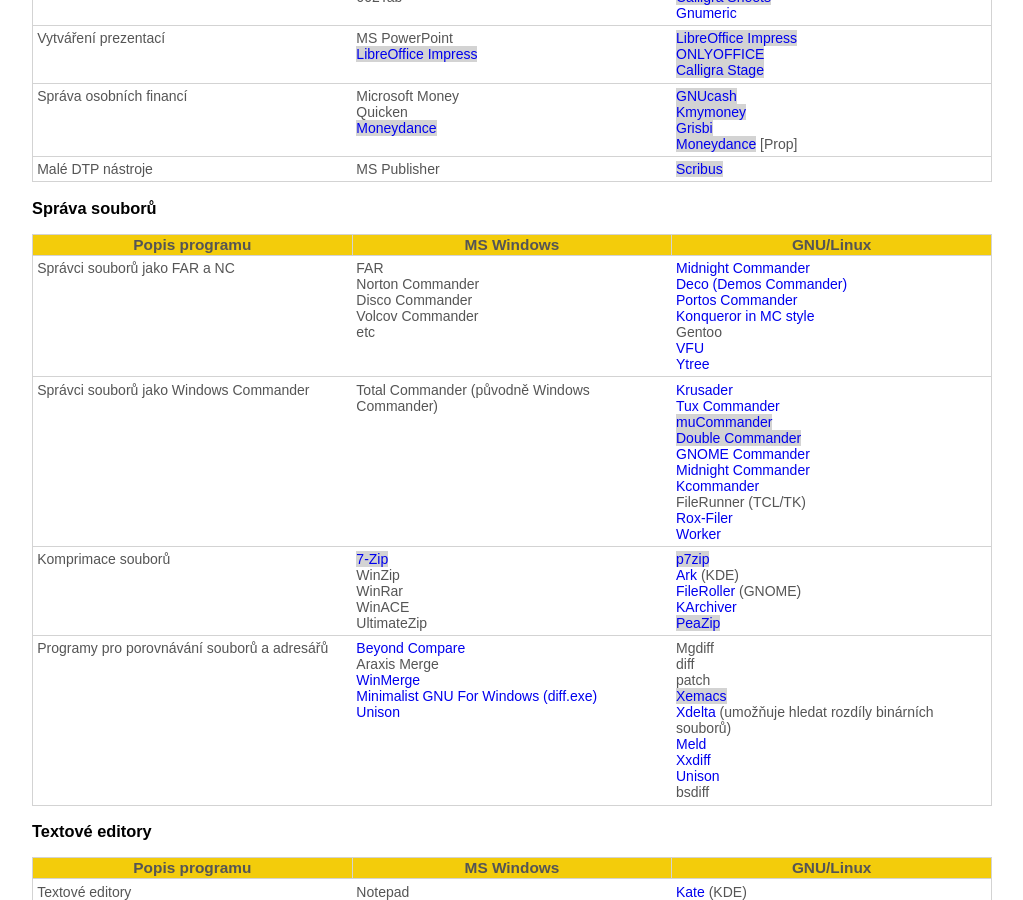
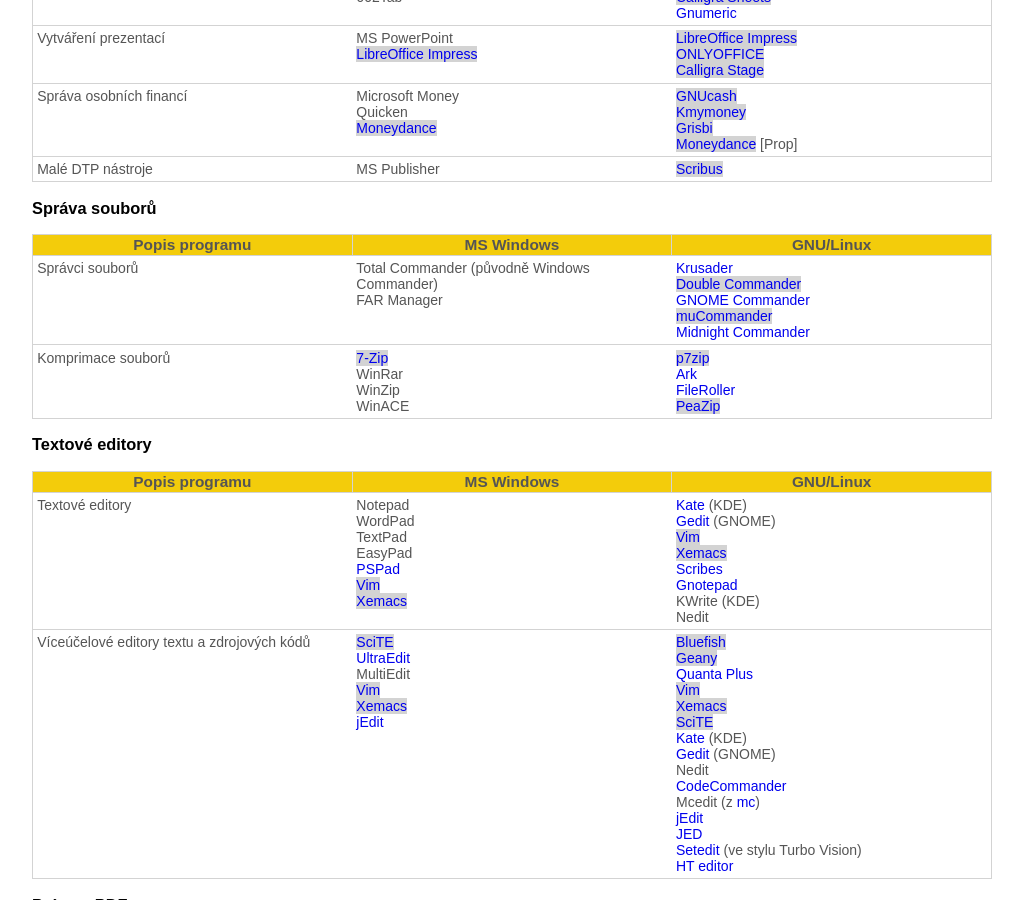
Before and after one commit to MikkCZ/plc, a Jekyll site: the page built from _pages/ekvivalenty.md, in a window 1280 px wide and 900 px high, scrolled down 2590 px. Shown: the whole window, without its empty margins (128-1151 px from the left). Built offline with Jekyll 4.4.1, drawn with Linux system fonts in a browser that asks for light colours.

Commit message:
Ekvivalenty - správa souborů, #4

```diff
--- a/_pages/ekvivalenty.md
+++ b/_pages/ekvivalenty.md
@@ -79,10 +79,8 @@
 
 | Popis programu | MS Windows | GNU/Linux |
 | --- |
-| Správci souborů jako FAR a NC | FAR <br> Norton Commander <br> Disco Commander <br> Volcov Commander <br> etc | [Midnight Commander](http://www.ibiblio.org/mc/) <br> [Deco (Demos Commander)](http://sourceforge.net/projects/deco/) <br> [Portos Commander](http://sourceforge.net/projects/pcmm/) <br> [Konqueror in MC style](http://www.konqueror.org/) <br> Gentoo <br> [VFU](http://soul.datamax.bg/~cade/vfu/) <br> [Ytree](http://www.han.de/~werner/ytree.html) |
-| Správci souborů jako Windows Commander | Total Commander (původně Windows Commander) | [Krusader](http://krusader.sourceforge.net/) <br> [Tux Commander](http://tuxcmd.sourceforge.net/) <br> [muCommander](http://www.mucommander.com/){:.mp} <br> [Double Commander](http://doublecmd.sourceforge.net/){:.mp} <br> [GNOME Commander](https://gcmd.github.io/) <br> [Midnight Commander](http://www.ibiblio.org/mc/) <br> [Kcommander](http://sourceforge.net/projects/kcommander/) <br> FileRunner (TCL/TK) <br> [Rox-Filer](http://rox.sourceforge.net/desktop/ROX-Filer) <br> [Worker](http://www.boomerangsworld.de/cms/worker/) |
-| Komprimace souborů | [7-Zip](http://www.7-zip.org/){:.mp} <br> WinZip <br> WinRar <br> WinACE <br> UltimateZip | [p7zip](http://www.7-zip.org/){:.mp} <br> [Ark](https://www.kde.org/applications/utilities/ark/) (KDE) <br> [FileRoller](https://wiki.gnome.org/Apps/FileRoller) (GNOME) <br> [KArchiver](http://perso.wanadoo.fr/coquelle/karchiver/) <br> [PeaZip](http://www.peazip.org/){:.mp} |
-| Programy pro porovnávání souborů a adresářů | [Beyond Compare](http://www.scootersoftware.com/) <br> Araxis Merge <br> [WinMerge](http://winmerge.sourceforge.net/) <br> [Minimalist GNU For Windows (diff.exe)](http://www.mingw.org/) <br> [Unison](http://www.cis.upenn.edu/~bcpierce/unison/) | Mgdiff <br> diff <br> patch <br> [Xemacs](http://www.xemacs.org/){:.mp} <br> [Xdelta](http://sourceforge.net/projects/xdelta/) (umožňuje hledat rozdíly binárních souborů) <br> [Meld](http://meld.sourceforge.net/) <br> [Xxdiff](http://xxdiff.sourceforge.net/) <br> [Unison](http://www.cis.upenn.edu/~bcpierce/unison/) <br> bsdiff |
+| Správci souborů | Total Commander (původně Windows Commander) <br> FAR Manager | [Krusader](https://krusader.org/) <br> [Double Commander](https://doublecmd.sourceforge.io/){:.mp} <br> [GNOME Commander](https://gcmd.github.io/) <br> [muCommander](https://www.mucommander.com/){:.mp} <br> [Midnight Commander](https://midnight-commander.org/) |
+| Komprimace souborů | [7-Zip](https://www.7-zip.org/){:.mp} <br> WinRar <br> WinZip <br> WinACE | [p7zip](http://www.7-zip.org/){:.mp} <br> [Ark](https://www.kde.org/applications/utilities/ark/) <br> [FileRoller](https://wiki.gnome.org/Apps/FileRoller) <br> [PeaZip](http://www.peazip.org/){:.mp} |
 
 ### Textové editory
 {:#teditory}
```
